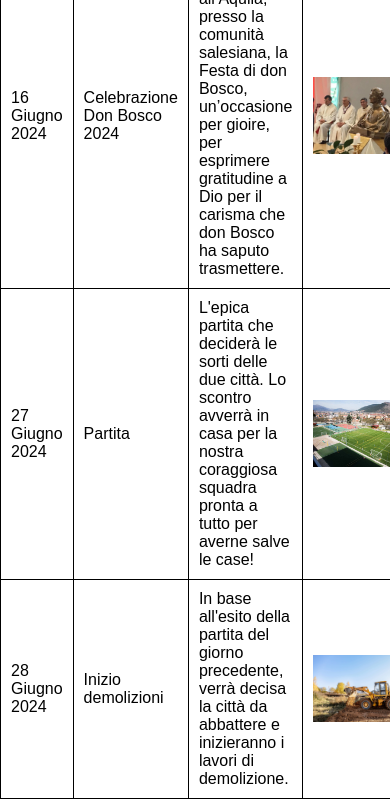
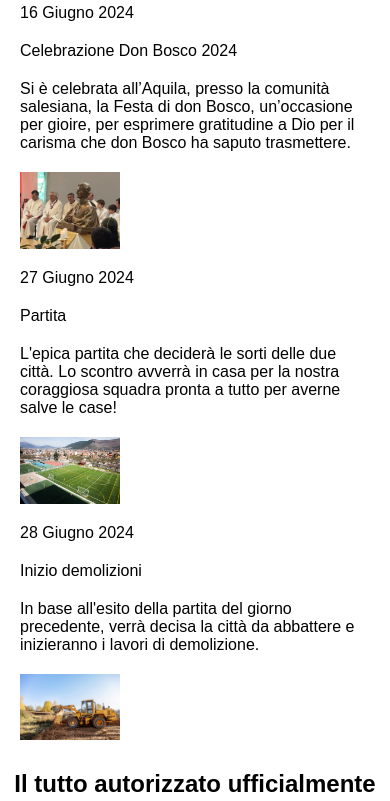
Before and after one commit to NotiziaroAquilano/LaSfidaDelSecolo, a plain HTML site: page index.html in a window 390 px wide. Shown: the part 724-1525 px from the top of the page. Drawn offline with Linux system fonts and the light colour scheme.

Commit message:
Add files via upload

```diff
--- a/style.css
+++ b/style.css
@@ -1,7 +1,8 @@
 body {
     font-family: Arial, sans-serif;
     margin: 0;
-    padding: 0;
+    padding: 0 10px; /* Aggiunto padding ai margini */
+    box-sizing: border-box;
 }
 
 h1, h2, h3 {
@@ -20,6 +21,8 @@ h1, h2, h3 {
 
 img {
     vertical-align: middle;
+    max-width: 100%;
+    height: auto;
 }
 
 .text {
@@ -91,20 +94,41 @@ img {
 
 @media screen and (max-width: 600px) {
     .prev, .next, .text {font-size: 11px}
-}
 
-table {
-    width: 100%;
-    border-collapse: collapse;
-}
+    #calendar table, #calendar th, #calendar td {
+        display: block;
+        width: 100%;
+        border-collapse: collapse;
+        word-wrap: break-word;
+    }
 
-table, th, td {
-    border: 1px solid black;
-}
+    #calendar th, #calendar td {
+        box-sizing: border-box;
+        width: 100%;
+        padding: 10px;
+        text-align: left;
+        display: block;
+    }
 
-th, td {
-    padding: 10px;
-    text-align: left;
+    #calendar th:nth-child(1),
+    #calendar td:nth-child(1) {
+        width: auto; /* Data */
+    }
+
+    #calendar th:nth-child(2),
+    #calendar td:nth-child(2) {
+        width: auto; /* Evento */
+    }
+
+    #calendar th:nth-child(3),
+    #calendar td:nth-child(3) {
+        width: auto; /* Descrizione */
+    }
+
+    #calendar th:nth-child(4),
+    #calendar td:nth-child(4) {
+        width: auto; /* Immagine */
+    }
 }
 
 .logo {
@@ -127,4 +151,14 @@ th, td {
 
 iframe {
     width: 100%;
+    height: 166px;
 }
+
+@media screen and (max-width: 600px) {
+    #calendar th:nth-child(1),
+    #calendar th:nth-child(2),
+    #calendar th:nth-child(3),
+    #calendar th:nth-child(4) {
+        display: none;
+    }
+}
```
Also changed, not shown: index.html (+0 -6 lines).
